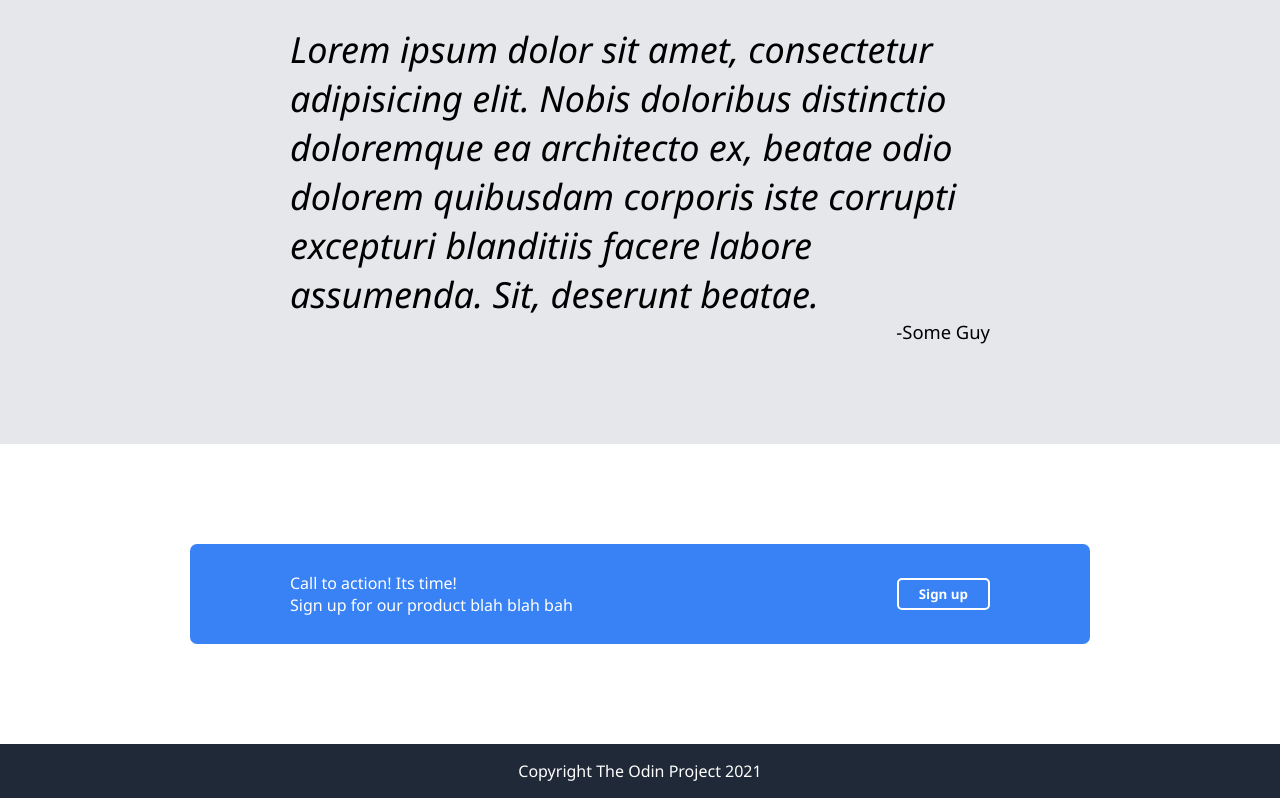
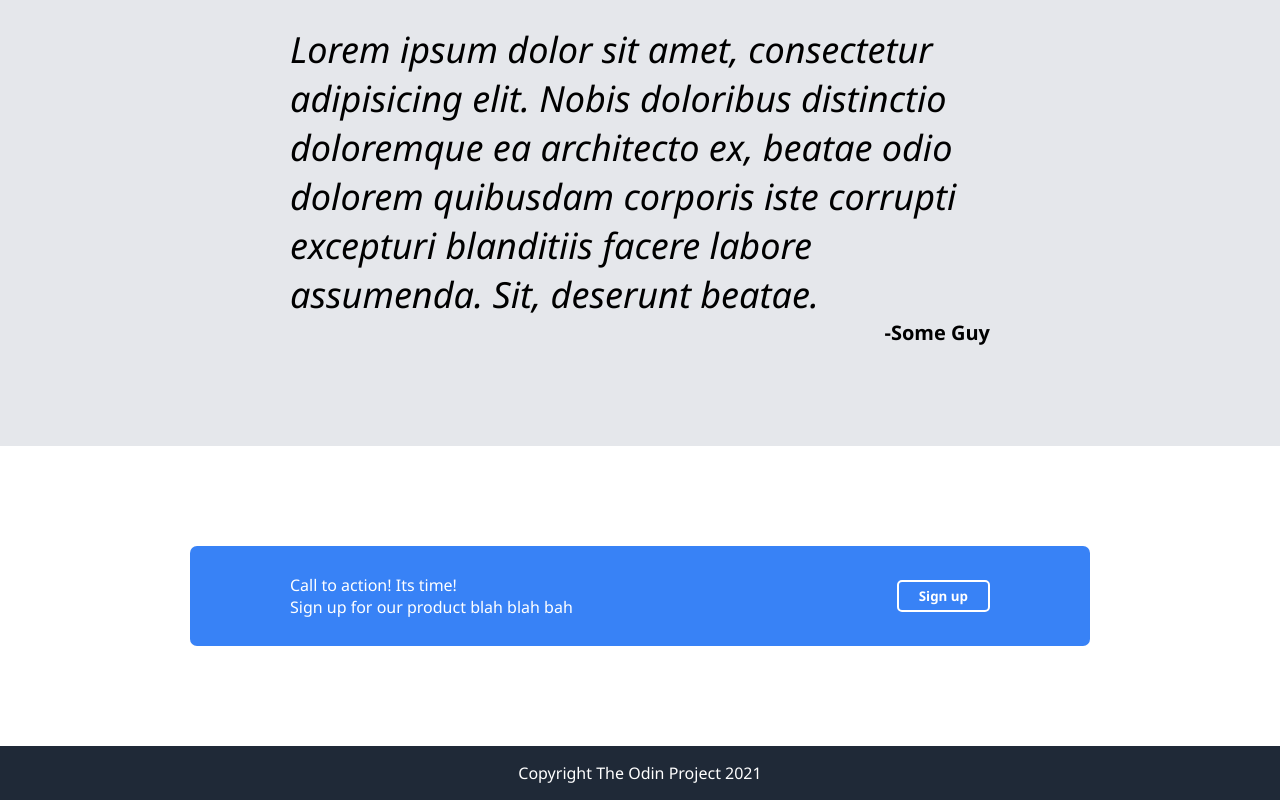
Before and after one commit to darkdefender320/landing-page, a plain HTML site: page index.html in a window 1280 px wide. Shown: the part 953-1753 px from the top of the page. Drawn offline with Linux system fonts and the light colour scheme.

Commit message:
Made the quote author text bold

```diff
--- a/style.css
+++ b/style.css
@@ -129,7 +129,8 @@ li{
 
 .quote-author p{
     margin: 0 0 100px 0;
-    font-size: 1.15rem;
+    font-size: 20px;
+    font-weight: bold;
 }
 
 .call-to-action-container{
```
